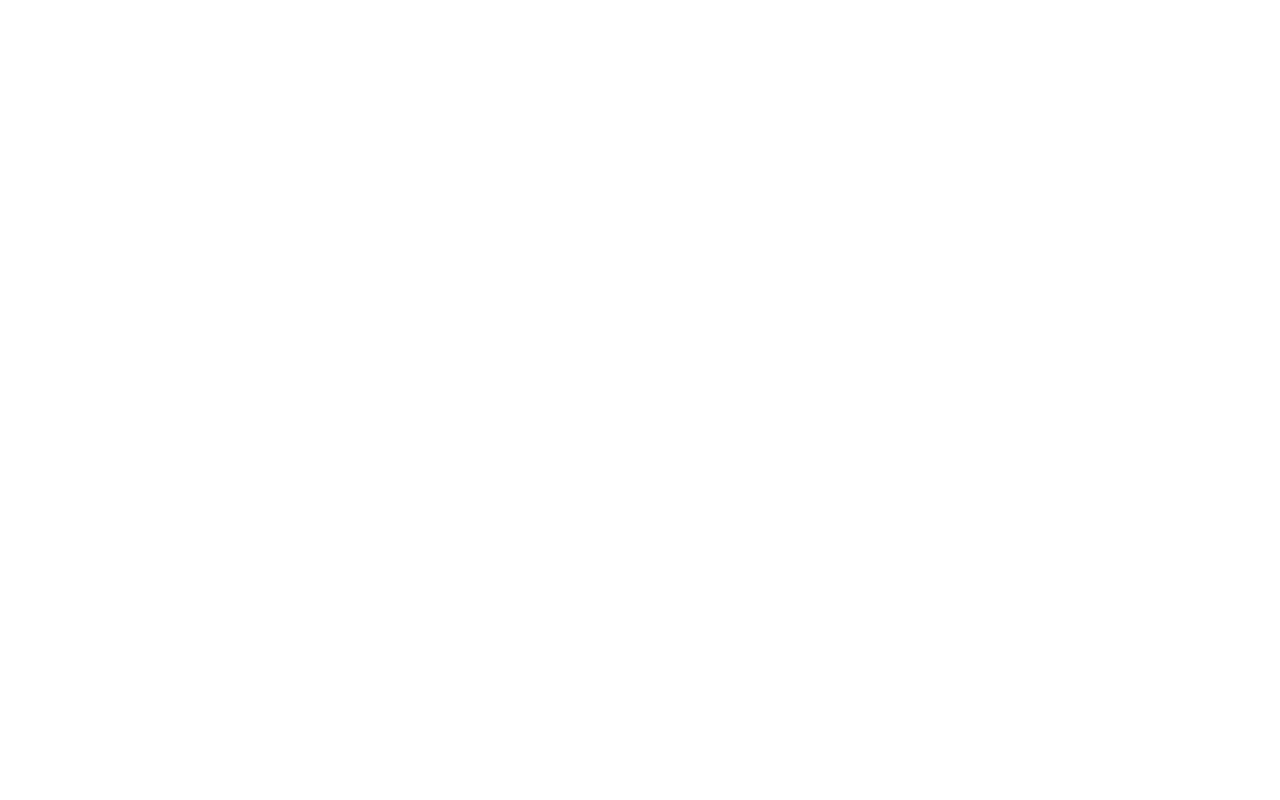
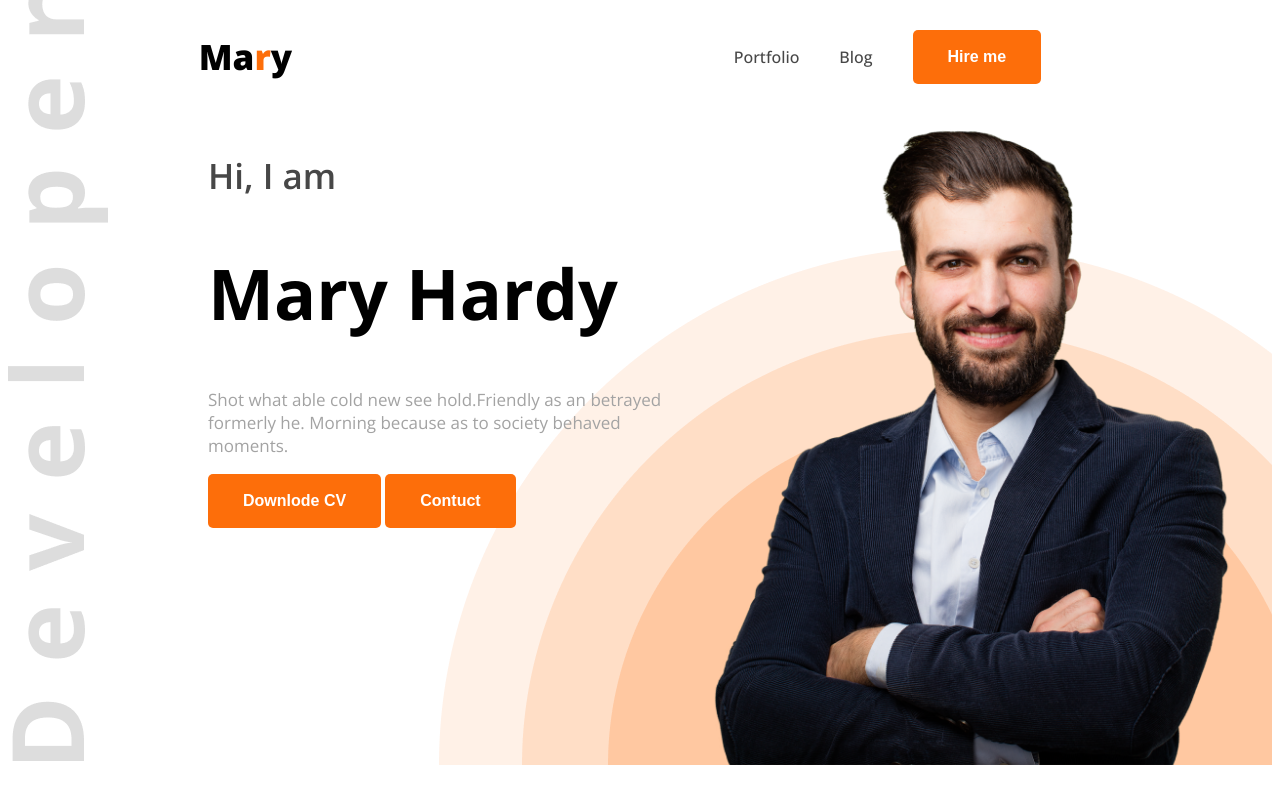
Before and after one commit to alihossainborshon/prog_hero_1_portfolio, a plain HTML site: page index.html in a window 1280 px wide. Drawn offline with nearby package versions, Linux system fonts and the light colour scheme.

Commit message:
2nd update

```diff
--- a/index.html
+++ b/index.html
@@ -4,9 +4,34 @@
   <meta charset="UTF-8">
   <meta name="viewport" content="width=device-width, initial-scale=1.0">
   <title>prog_hero_1_portfolio</title>
+  <link rel="stylesheet" href="style/style.css">
 </head>
 <body>
-  <header>
+  <header class="header">
+
+    <nav>
+      <h3 class="nav_ti">Ma<span class="prim_text">r</span>y</h3>
+      <ul>
+        <li><a class="dark_2" href="">Portfolio</a></li>
+        <li><a class="dark_2" href="">Blog</a></li>
+        <li><a class="dark_2" href=""><button class="btn_primary">Hire me</button></a></li>
+      </ul>
+    </nav>
+
+    <div class="banner">
+      <div class="banner_content">
+        <h4 class="banner_greetings dark_2">Hi, I  am</h4>
+        <h1 class="banner_title">Mary Hardy</h1>
+        <p class="banner_des dark_3">
+          Shot what able cold new see hold.Friendly as an betrayed formerly he. Morning because as to society behaved moments.
+        </p>
+        <button class="btn_primary">Downlode CV</button>
+        <button class="btn_primary">Contuct</button>
+      </div>
+
+      <img class="banner_hardy_pic" src="images/hardy.png" alt="">
+
+    </div>
 
   </header>
 
--- /dev/null
+++ b/style/style.css
@@ -0,0 +1,102 @@
+@import url('https://fonts.googleapis.com/css2?family=Open+Sans:ital,wght@0,300..800;1,300..800&display=swap');
+
+/* nav style */
+nav {
+  display: flex;
+  align-items: center;
+  justify-content: space-around;
+  margin: -10px;
+}
+
+/* shared style */
+
+.prim_text {
+  color: #FD6E0A;
+}
+
+.dark_2 {
+  color: #474747;
+}
+
+.dark_3 {
+  color: #A3A3A3;
+}
+
+
+
+/* ------------------ */
+
+.btn_primary {
+  background-color: #FD6E0A;
+  color: white;
+  font-weight: bold;
+  font-size: 16px;
+  padding: 18px 35px;
+  border: none;
+  border-radius: 5px;
+}
+
+body {
+  font-family: "Open Sans", sans-serif;
+  font-optical-sizing: auto;
+  font-weight: 500;
+  font-style: normal;
+}
+
+.nav_ti {
+  font-size: 35px;
+  font-weight: 800;
+}
+
+nav ul {
+  display: flex;
+}
+
+nav ul li {
+  list-style: none;
+  margin-right: 40px;
+  display: flex;
+  align-items: center;
+}
+
+nav ul a {
+  text-decoration: none;
+  font-size: 16px;
+}
+
+.header {
+  background-image: url(../images/developer.png), url(../images/header_bg.png);
+  background-repeat: no-repeat;
+  background-position: top left,bottom right;
+}
+
+/* banner styles */
+
+.banner {
+  display: flex;
+  justify-content: space-between;
+  margin: 0 35px 0 200px;
+}
+
+.banner_content {
+  max-width: 500px;
+}
+
+.banner_greetings {
+  font-size: 35px;
+  font-weight: 600;
+}
+
+.banner_title {
+  font-weight: bold;
+  font-size: 70px;
+}
+
+.banner_des {
+  font-size: 17px;
+  font-weight: 300;
+}
+
+.banner_hardy_pic {
+  width: 570px;
+}
```
